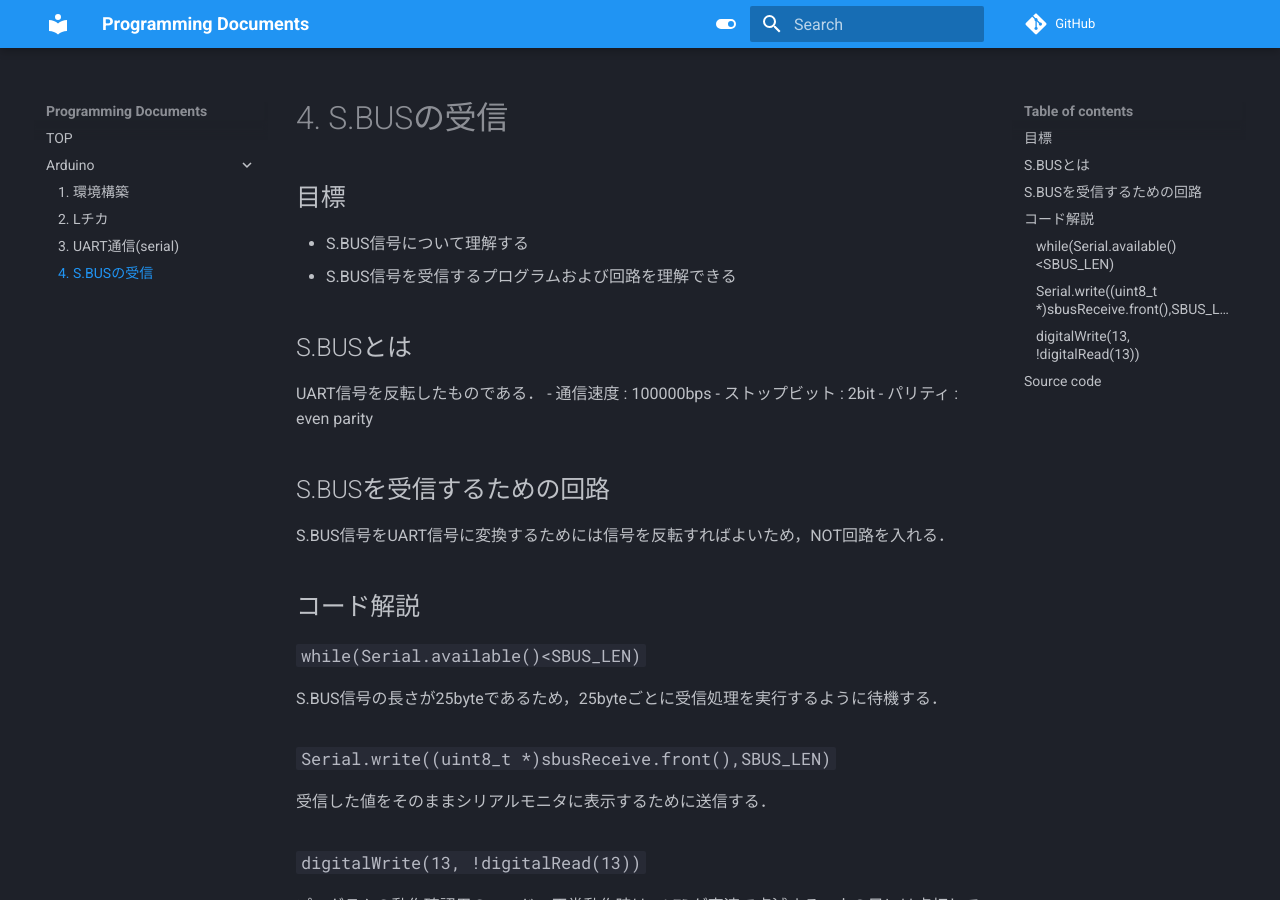
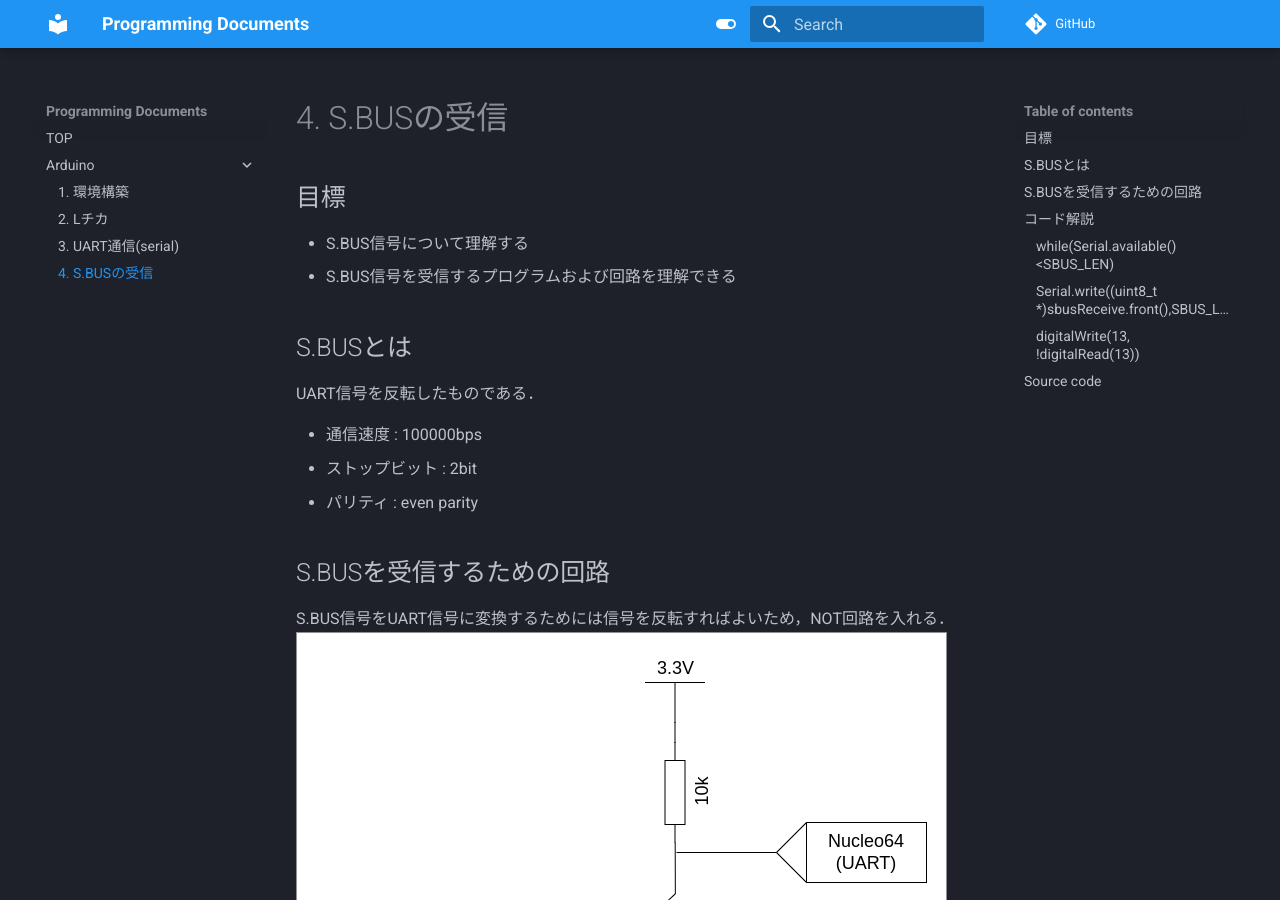
Before and after one commit to NOKOLat/Programming_Documents, an MkDocs documentation site: the page built from docs/arduino/SBUS.md, in a window 1280 px wide and 900 px high. Built offline with MkDocs 1.6.1 and Material for MkDocs 9.7.7, drawn with Linux system fonts in a browser that asks for light colours; nearby versions of some CDN libraries; comment, search, counter and statistics services are not loaded.

Commit message:
NOT回路の図を入れた

```diff
--- a/docs/arduino/SBUS.md
+++ b/docs/arduino/SBUS.md
@@ -5,12 +5,14 @@
 
 ## S.BUSとは
 UART信号を反転したものである．
+
 - 通信速度 : 100000bps
 - ストップビット : 2bit
 - パリティ : even parity
 
 ## S.BUSを受信するための回路
 S.BUS信号をUART信号に変換するためには信号を反転すればよいため，NOT回路を入れる．
+![](res/sbus.png)
 
 ## コード解説
 ### `while(Serial.available()<SBUS_LEN)`
```
Also changed, not shown: docs/arduino/serial.md (+1 -0 lines), docs/arduino/res/sbus.png (added), 1 other file.
